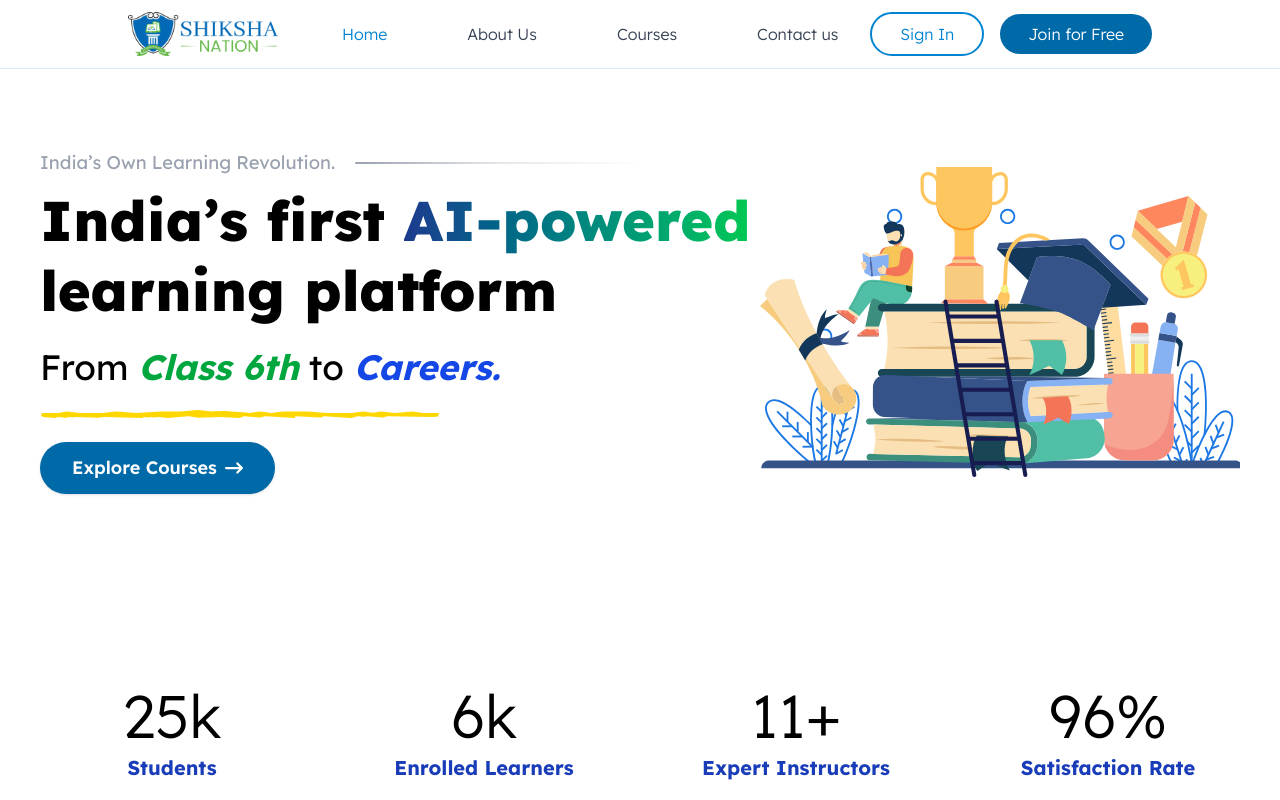
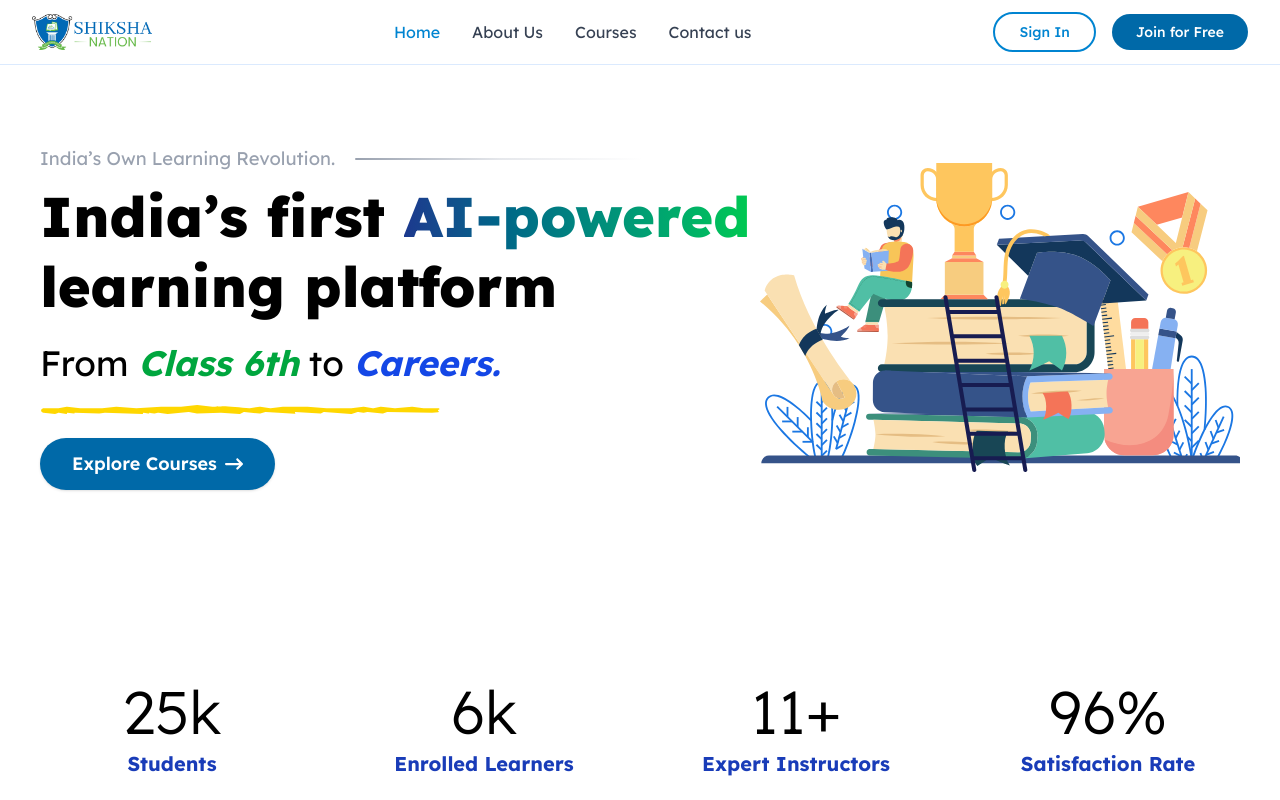
Before and after one commit to shikshanationdev/web, a Next.js app: page / in a window 1280 px wide. Shown: the top 800 px of the page. Built offline with nearby package versions, Linux system fonts and the light colour scheme.

Commit message:
feat: Enhance Navbar with mobile menu functionality and improved styling

```diff
--- a/src/components/Navbar.tsx
+++ b/src/components/Navbar.tsx
@@ -1,52 +1,144 @@
+"use client";
+
 import Image from "next/image";
 import Link from "next/link";
+import { useState } from "react";
+import { HiMenu, HiX } from "react-icons/hi";
 
 const Navbar = () => {
+  const [isMenuOpen, setIsMenuOpen] = useState(false);
+
+  const toggleMenu = () => {
+    setIsMenuOpen(!isMenuOpen);
+  };
+
+  const closeMenu = () => {
+    setIsMenuOpen(false);
+  };
+
   return (
-    <div className="w-full border-b border-blue-100 bg-white px-8 py-3 flex items-center justify-between mx-auto font-light">
-      <nav className="w-full flex items-center justify-between max-w-5xl mx-auto">
-        <div className="flex items-center gap-8">
+    <div className="w-full border-b border-blue-100 bg-white px-4 md:px-8 py-3 relative">
+      <nav className="w-full flex items-center justify-between max-w-7xl mx-auto">
         {/* Logo */}
-          <Link href="/" className="flex items-center gap-2 select-none">
-            <div className="flex flex-col leading-tight">
+        <Link href="/" className="flex items-center select-none z-50 relative">
           <Image
             src="/logo.webp"
             alt="Shiksha Nation Logo"
-                width={150}
-                height={100}
+            width={120}
+            height={40}
+            className="h-auto"
           />
-            </div>
         </Link>
-        </div>
-        {/* Nav Links */}
-        <div className="hidden md:flex items-center gap-20 ml-8">
-          <Link href="/" className="text-sky-600 hover:underline">
+
+        {/* Desktop Navigation */}
+        <div className="hidden lg:flex items-center gap-8">
+          <Link href="/" className="text-sky-600 hover:text-sky-700 transition-colors">
             Home
           </Link>
-          <Link href="/about" className="text-gray-700 hover:text-sky-600">
+          <Link href="/about" className="text-gray-700 hover:text-sky-600 transition-colors">
             About Us
           </Link>
-          <Link href="/courses" className="text-gray-700 hover:text-sky-600">
+          <Link href="/courses" className="text-gray-700 hover:text-sky-600 transition-colors">
             Courses
           </Link>
-          <Link href="/contact" className="text-gray-700 hover:text-sky-600">
+          <Link href="/contact" className="text-gray-700 hover:text-sky-600 transition-colors">
             Contact us
           </Link>
         </div>
-        {/* Auth Buttons */}
-        <div className={`flex items-center gap-4`}>
+
+        {/* Desktop Auth Buttons */}
+        <div className="hidden md:flex items-center gap-4">
           <Link
             href="/signin"
-            className="px-7 py-2 border-2 border-sky-600 text-sky-600 rounded-full hover:bg-blue-50 transition"
+            className="px-6 py-2 border-2 border-sky-600 text-sky-600 rounded-full hover:bg-blue-50 transition-colors text-sm font-medium"
           >
             Sign In
           </Link>
           <Link
             href="/signup"
-            className="px-7 py-2 bg-sky-700 text-white rounded-full hover:bg-sky-600 transition"
+            className="px-6 py-2 bg-sky-700 text-white rounded-full hover:bg-sky-600 transition-colors text-sm font-medium"
           >
             Join for Free
           </Link>
+        </div>
+
+        {/* Mobile Menu Button */}
+        <button
+          onClick={toggleMenu}
+          className="md:hidden z-50 relative p-2 text-gray-700 hover:text-sky-600 transition-colors"
+          aria-label="Toggle menu"
+        >
+          {isMenuOpen ? (
+            <HiX className="w-6 h-6" />
+          ) : (
+            <HiMenu className="w-6 h-6" />
+          )}
+        </button>
+
+        {/* Mobile Menu Overlay */}
+        {isMenuOpen && (
+          <div
+            className="fixed inset-0 bg-black bg-opacity-50 z-40 md:hidden"
+            onClick={closeMenu}
+          />
+        )}
+
+        {/* Mobile Menu */}
+        <div className={`
+          fixed top-0 right-0 h-full w-80 max-w-[90vw] bg-white shadow-2xl transform transition-transform duration-300 ease-in-out z-40 md:hidden
+          ${isMenuOpen ? 'translate-x-0' : 'translate-x-full'}
+        `}>
+          <div className="flex flex-col h-full pt-20 pb-6 px-6">
+            {/* Mobile Navigation Links */}
+            <div className="flex flex-col space-y-6 mb-8">
+              <Link
+                href="/"
+                className="text-sky-600 hover:text-sky-700 transition-colors text-lg font-medium"
+                onClick={closeMenu}
+              >
+                Home
+              </Link>
+              <Link
+                href="/about"
+                className="text-gray-700 hover:text-sky-600 transition-colors text-lg"
+                onClick={closeMenu}
+              >
+                About Us
+              </Link>
+              <Link
+                href="/courses"
+                className="text-gray-700 hover:text-sky-600 transition-colors text-lg"
+                onClick={closeMenu}
+              >
+                Courses
+              </Link>
+              <Link
+                href="/contact"
+                className="text-gray-700 hover:text-sky-600 transition-colors text-lg"
+                onClick={closeMenu}
+              >
+                Contact us
+              </Link>
+            </div>
+
+            {/* Mobile Auth Buttons */}
+            <div className="flex flex-col gap-4 mt-auto">
+              <Link
+                href="/signin"
+                className="w-full py-3 px-6 border-2 border-sky-600 text-sky-600 rounded-full hover:bg-blue-50 transition-colors text-center font-medium"
+                onClick={closeMenu}
+              >
+                Sign In
+              </Link>
+              <Link
+                href="/signup"
+                className="w-full py-3 px-6 bg-sky-700 text-white rounded-full hover:bg-sky-600 transition-colors text-center font-medium"
+                onClick={closeMenu}
+              >
+                Join for Free
+              </Link>
+            </div>
+          </div>
         </div>
       </nav>
     </div>
```
Lines whose indentation alone changed are shown as unchanged.
